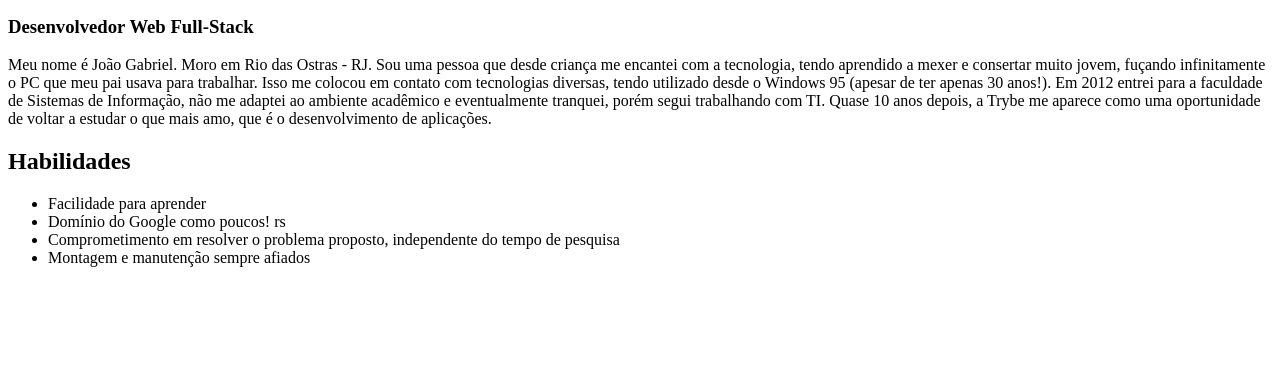
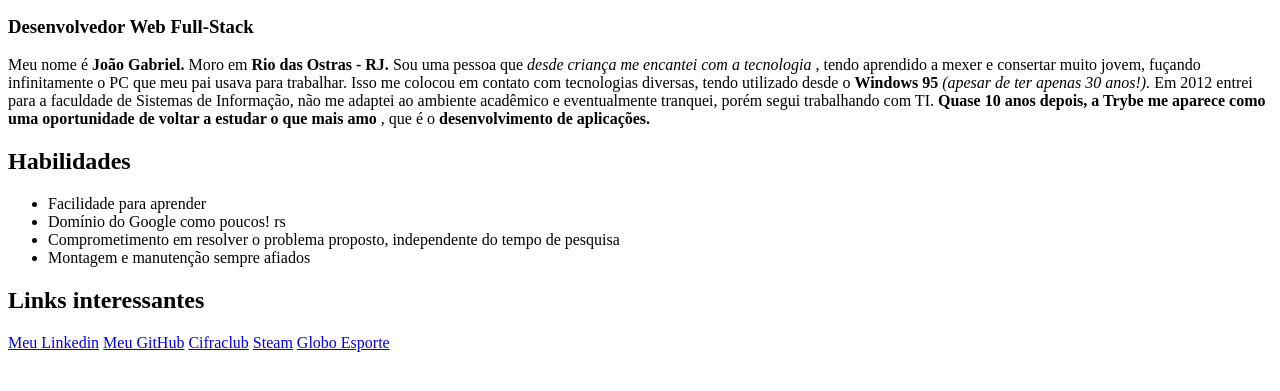
Before and after one commit to JoaoGabrielVargas/joaogabrielvargas.github.io, a plain HTML site: page index.html in a window 1280 px wide. Shown: the part 101-492 px from the top of the page. Drawn offline with Linux system fonts and the light colour scheme.

Commit message:
Adicionados links

```diff
--- a/index.html
+++ b/index.html
@@ -6,9 +6,9 @@
 </head>
 <body>
     <h1> João Gabriel Pereia Vargas da Silva</h1>
-    <img src="/images/minha-foto" alt = "Minha foto" target="_blank" width="200px">
+    <img id="foto" src="/images/minha-foto" alt = "Minha foto" width="400px">
     <h3> Desenvolvedor Web Full-Stack</h3>
-    <p> Meu nome é João Gabriel. Moro em Rio das Ostras - RJ. Sou uma pessoa que desde criança me encantei com a tecnologia, tendo aprendido a mexer e consertar muito jovem, fuçando infinitamente o PC que meu pai usava para trabalhar. Isso me colocou em contato com tecnologias diversas, tendo utilizado desde o Windows 95 (apesar de ter apenas 30 anos!). Em 2012 entrei para a faculdade de Sistemas de Informação, não me adaptei ao ambiente acadêmico e eventualmente tranquei, porém segui trabalhando com TI. Quase 10 anos depois, a Trybe me aparece como uma oportunidade de voltar a estudar o que mais amo, que é o desenvolvimento de aplicações. </p>
+    <p> Meu nome é <strong>João Gabriel. </strong> Moro em <strong>Rio das Ostras - RJ.</strong> Sou uma pessoa que <em> desde criança me encantei com a tecnologia </em>, tendo aprendido a mexer e consertar muito jovem, fuçando infinitamente o PC que meu pai usava para trabalhar. Isso me colocou em contato com tecnologias diversas, tendo utilizado desde o <strong>Windows 95 </strong> <em>(apesar de ter apenas 30 anos!).</em>  Em 2012 entrei para a faculdade de Sistemas de Informação, não me adaptei ao ambiente acadêmico e eventualmente tranquei, porém segui trabalhando com TI. <strong>Quase 10 anos depois, a Trybe me aparece como uma oportunidade de voltar a estudar o que mais amo </strong>, que é o <strong>desenvolvimento de aplicações.</strong></p>
 
     <h2>Habilidades</h2>
     <ul>
@@ -17,5 +17,20 @@
         <li>Comprometimento em resolver o problema proposto, independente do tempo de pesquisa</li>
         <li>Montagem e manutenção sempre afiados</li>
     </ul>
+
+    <h2>Links interessantes</h2>
+    <a href = "https://www.linkedin.com/in/jo%C3%A3o-gabriel-pereira-vargas-da-silva-97539a144/" target="_blank">Meu Linkedin</a>
+    <a href = "https://github.com/JoaoGabrielVargas" target="_blank">Meu GitHub</a>
+    <a href = "www.cifraclub.com.br" target="_blank">Cifraclub</a>
+    <a href = "www.steam.com.br" target="_blank">Steam</a>
+    <a href = "www.globoesporte.com" target="_blank">Globo Esporte</a>
+
+
+
+
+
+
+
+
 </body>
 </html>
```
